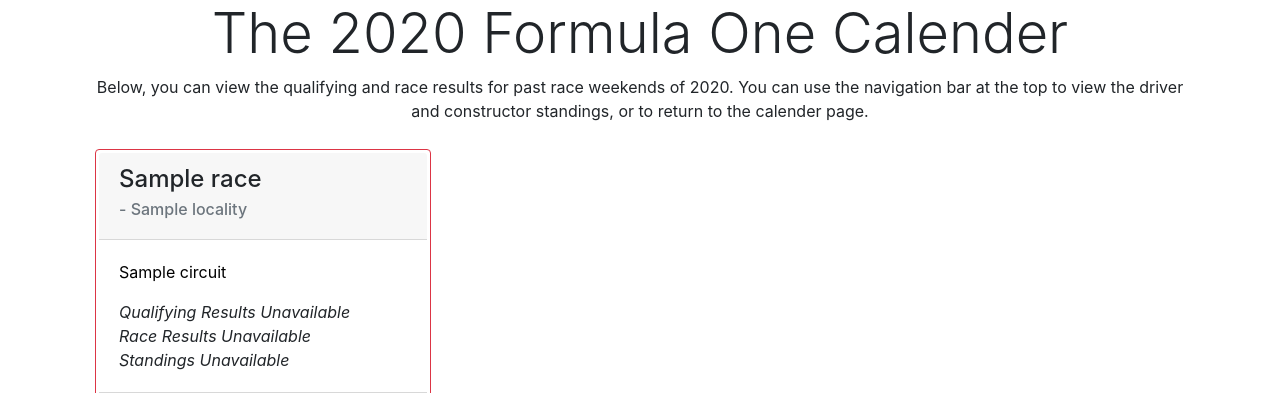
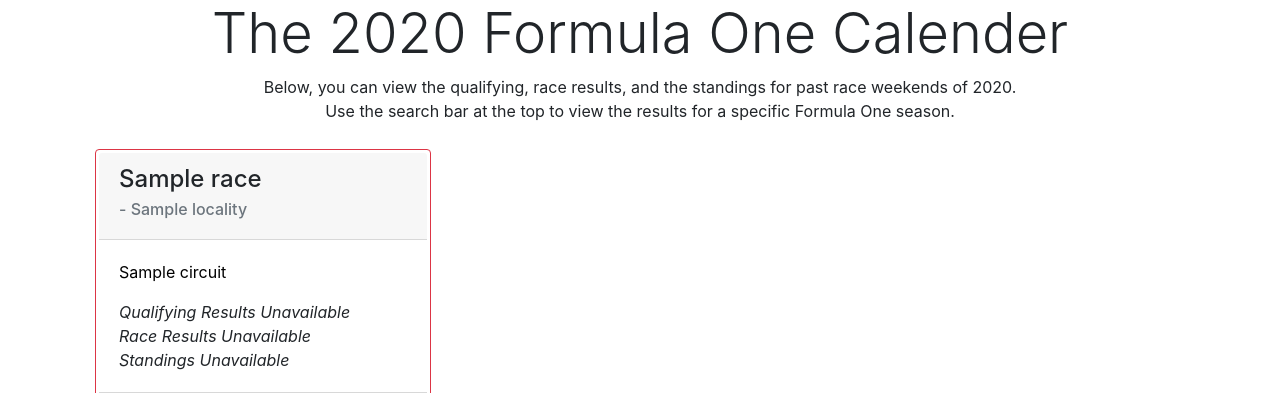
Before and after one commit to jaykybert/F1STATS, a Flask app: template F1STATS/templates/calender.html in a window 1280 px wide. Shown: the part 56-449 px from the top of the page. Run offline with Flask 2, Linux system fonts and the light colour scheme; the template is opened without the code that fills it: most values are stand-ins (such as "Sample title", 1, 10 or a date in 2020); some libraries are stand-ins or nearby versions.

Commit message:
Conflicting variable name change (round_no -> round_n). Updated text on calender and on standings.

```diff
--- a/F1STATS/current_standings.py
+++ b/F1STATS/current_standings.py
@@ -86,9 +86,9 @@
             return []
 
         cons_dict = {}
-        round_no = data['MRData']['StandingsTable']['StandingsLists'][0]['round']
+        round_n = data['MRData']['StandingsTable']['StandingsLists'][0]['round']
         season = data['MRData']['StandingsTable']['StandingsLists'][0]['season']
-        cons_dict['RoundInfo'] = {'round': round_no, 'season': season}
+        cons_dict['RoundInfo'] = {'round': round_n, 'season': season}
 
         cons_list = []
         for con in data['MRData']['StandingsTable']['StandingsLists'][0]['ConstructorStandings']:
@@ -98,7 +98,7 @@
             points = con['points']
             pos = con['position']
             wins = con['wins']
-            win_percent = round((int(wins) / int(round_no)) * 100, 1)
+            win_percent = round((int(wins) / int(round_n)) * 100, 1)
 
             con_info = {'name': name, 'nationality': nation, 'url': url,
                         'points': points, 'pos': pos, 'wins': {'number': wins, 'percentage': win_percent}}
--- a/F1STATS/templates/calender.html
+++ b/F1STATS/templates/calender.html
@@ -46,8 +46,8 @@
                     The server may be down, or this information may not be available.
                 </div>
             {% else %}
-                <p>Below, you can view the qualifying and race results for past race weekends of {{ races['year'] }}. You can use the navigation
-                bar at the top to view the driver and constructor standings, or to return to the calender page.</p>
+                <p>Below, you can view the qualifying, race results, and the standings for past race weekends of {{ races['year'] }}.<br />
+                    Use the search bar at the top to view the results for a specific Formula One season.</p>
             {% endif %}
         </div>
 
--- a/F1STATS/templates/constructor_standings.html
+++ b/F1STATS/templates/constructor_standings.html
@@ -53,7 +53,7 @@
 
         {% else %}
             <h1 class="display-4">The {{ results['RoundInfo']['season'] }} Formula 1 Constructor's Championship</h1>
-            <p>Data taken from round {{ results['RoundInfo']['round'] }}, {{ results['RoundInfo']['season'] }}.</p>
+            <p>Data taken from race {{ results['RoundInfo']['round'] }}, {{ results['RoundInfo']['season'] }}.</p>
     </div>
         <table class="container table table-striped f1_links">
             <tr>
@@ -72,8 +72,6 @@
                     <td>{{ con['points'] }}</td>
                     <td>{{ con['wins']['number'] }}</td>
                     <td>{% if con['wins']['percentage'] > 0 %}{{ con['wins']['percentage'] }}%{% endif %}</td>
-
-
                 </tr>
             {% endfor %}
         </table>
--- a/F1STATS/templates/driver_standings.html
+++ b/F1STATS/templates/driver_standings.html
@@ -54,7 +54,7 @@
              </div>
         {% else %}
             <h1 class="display-4">The {{ results['RoundInfo']['season'] }} Formula 1 Driver's Championship</h1>
-            <p>Data taken from round {{ results['RoundInfo']['round'] }}, {{ results['RoundInfo']['season'] }}.</p>
+            <p>Data taken from race {{ results['RoundInfo']['round'] }}, {{ results['RoundInfo']['season'] }}.</p>
     </div>
         <table class="container table table-striped border f1_links">
             <tr>
```
